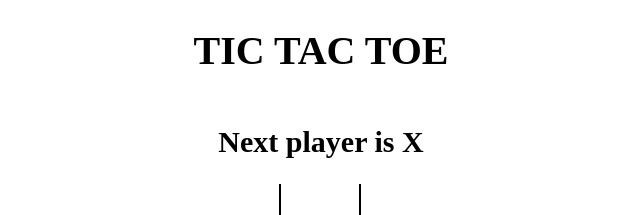
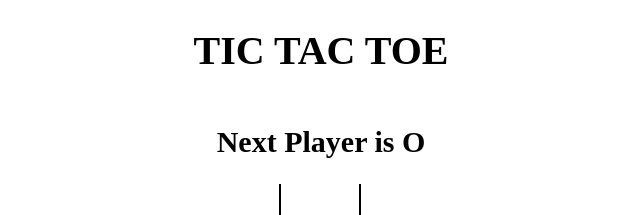
Before and after one commit to Anupampandey07/tictactoe, a React (Vite) app: page / in a window 1280 px wide. Shown: the top 215 px of the page, without its empty margins (319-959 px from the left). Built offline with nearby package versions, Linux system fonts and the light colour scheme.

Commit message:
displayed draw message with conditional rendiring

```diff
--- a/src/App.jsx
+++ b/src/App.jsx
@@ -1,6 +1,7 @@
 import React,{useState} from "react";
 import Board from "./components/Board"
 import History from "./components/History"
+import StatusMessage from "./components/StatusMessage"
 import { calculateWinner } from "./helpers";
 import "./style/root.scss"
 
@@ -45,7 +46,7 @@ const App = ()=> {
   return (
   <div className="app">
     <h1>TIC TAC TOE</h1>
-    <h2>{ message }</h2>
+    <StatusMessage winner={winner} current={current}/>
     <Board board={current.board} handleSquareClick={handleSquareClick}/>
     <History history={history} moveTo={moveTo} currentMove={currentMove}/>
   </div>
--- /dev/null
+++ b/src/components/StatusMessage.jsx
@@ -0,0 +1,17 @@
+import React from 'react';
+
+const StatusMessage = ({winner,current}) => {
+
+
+    const noMovesLeft = current.board.every((el)=> el!==null);
+
+  return (
+    <h2>
+      {winner && `Winner is ${winner}`}
+      {!winner && !noMovesLeft && `Next Player is ${current.isNext ? 'X' : 'O'}`}
+      {!winner && noMovesLeft && 'X and O tied'}
+    </h2>
+  );
+};
+
+export default StatusMessage
```
